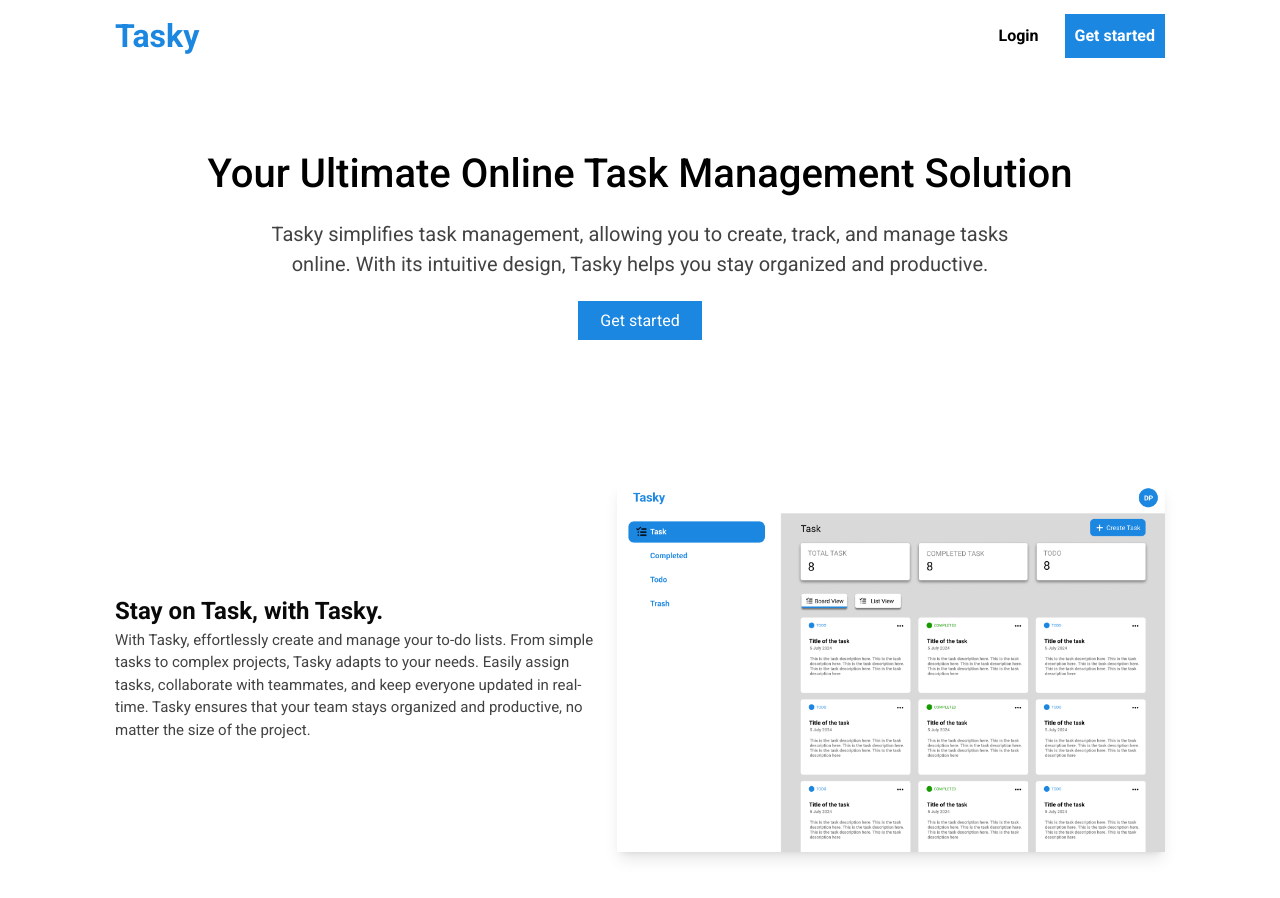
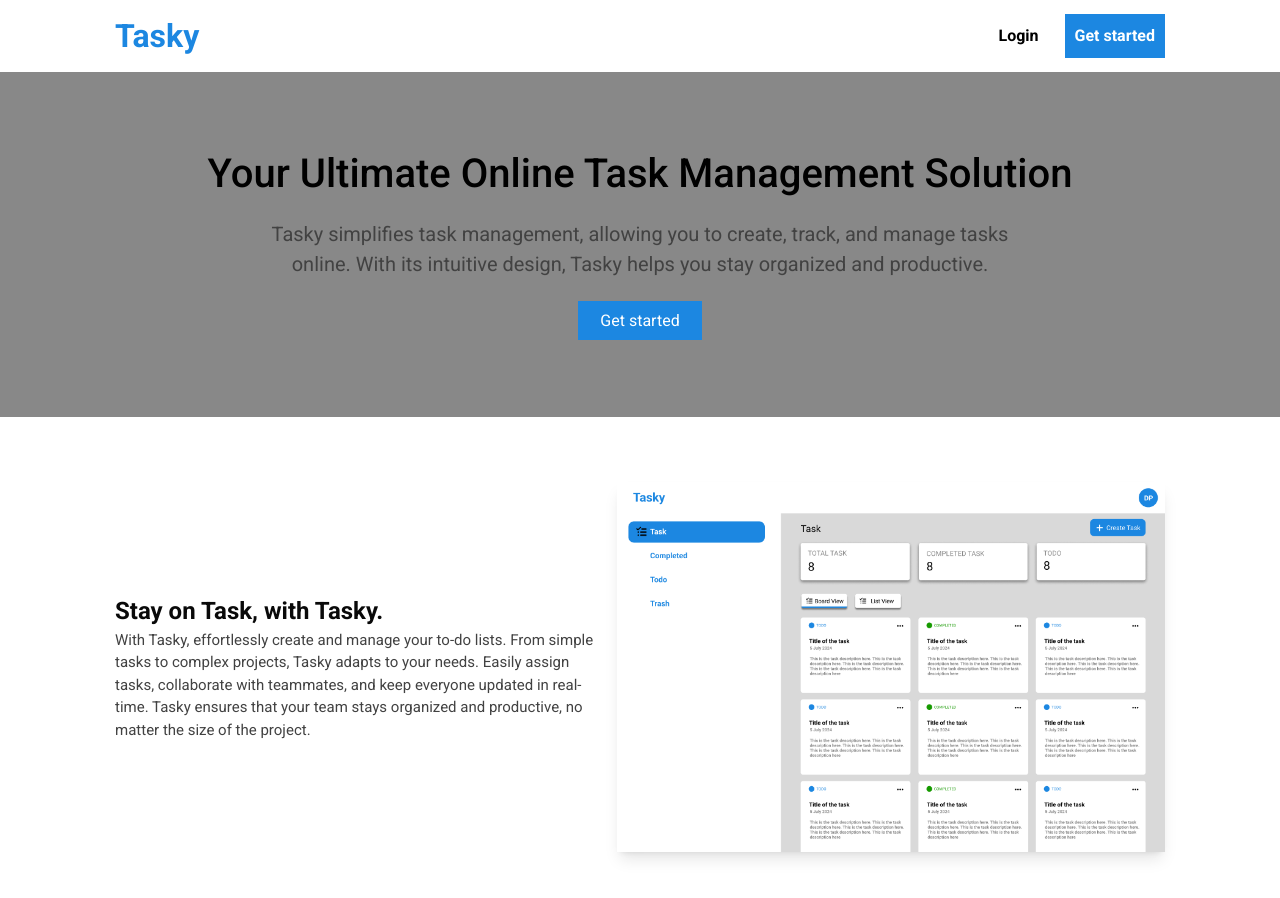
Before and after one commit to DanieruuDev/TaskTracker, a Next.js app in the folder frontend/: page / in a window 1280 px wide. Shown: the top 898 px of the page. Built offline with nearby package versions, Linux system fonts and the light colour scheme.

Commit message:
change in tailwind config

```diff
--- a/frontend/tailwind.config.ts
+++ b/frontend/tailwind.config.ts
@@ -4,7 +4,7 @@ const config = {
   darkMode: ["class"],
   content: [
     "./pages/**/*.{ts,tsx}",
-    "./components/**/*.{ts,tsx}",
+    "./Components/**/*.{ts,tsx}",
     "./app/**/*.{ts,tsx}",
     "./src/**/*.{ts,tsx}",
   ],
@@ -22,7 +22,7 @@ const config = {
         border: "hsl(var(--border))",
         input: "hsl(var(--input))",
         ring: "hsl(var(--ring))",
-        background: "var(--bg-color)'",
+        background: "var(--bg-color)",
         foreground: "hsl(var(--foreground))",
         primary: "var(--primary-color)",
         secondary: `var(--secondary-color)`,
```
